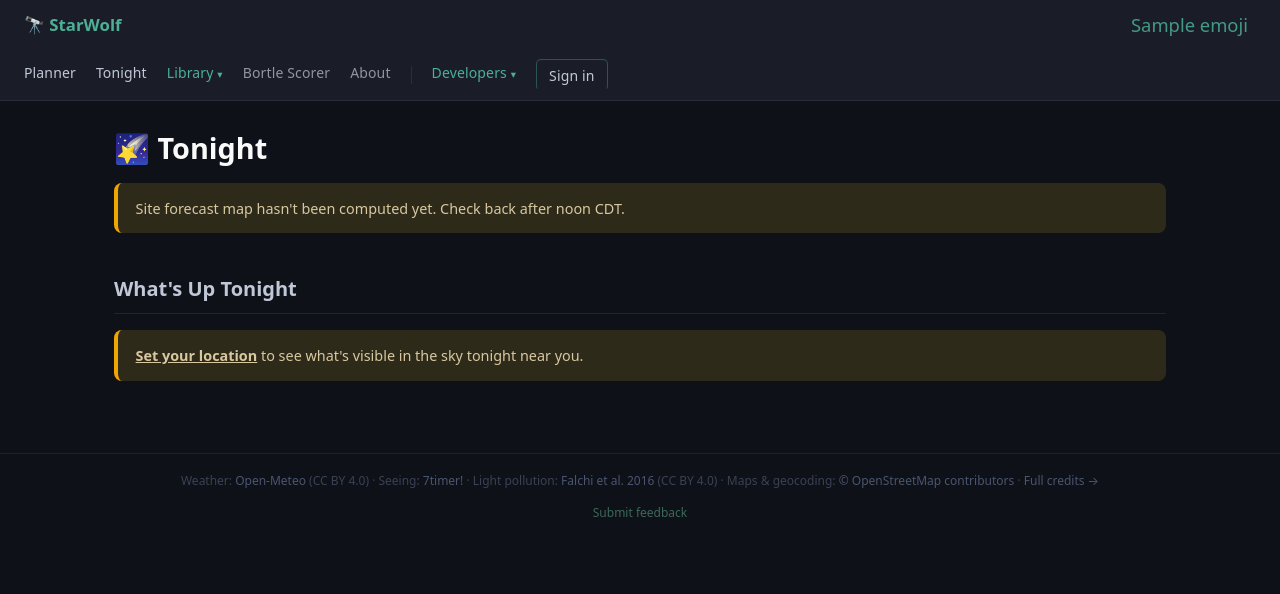
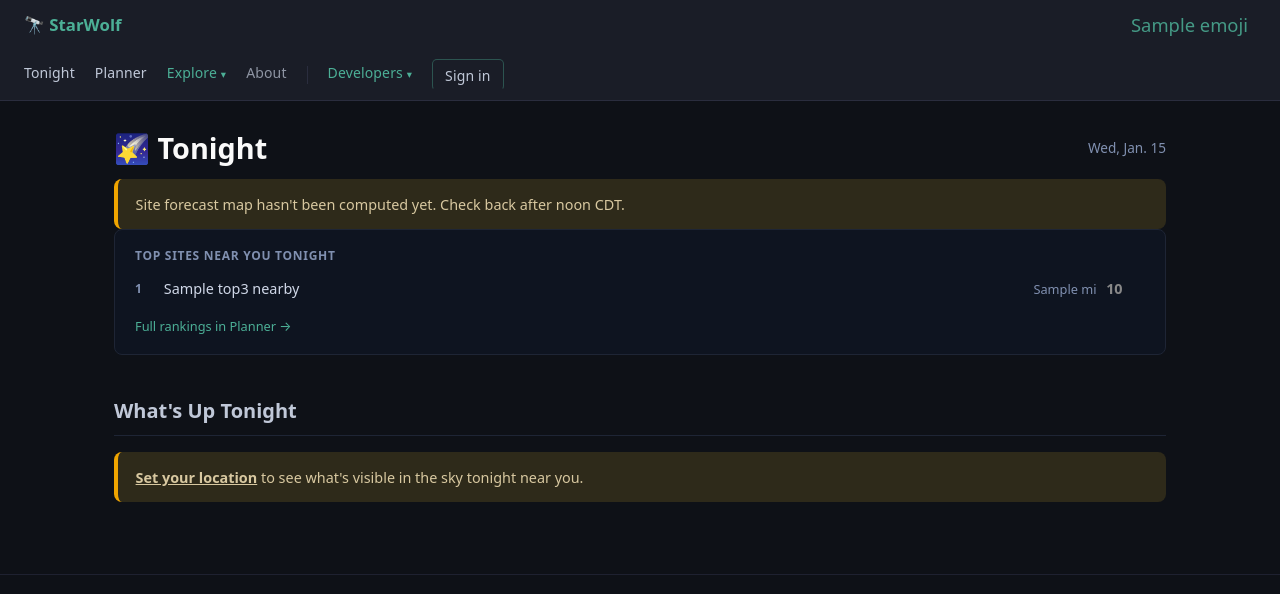
Before and after one commit to traviswolverton/starwolf, a Django app: template django/templates/pages/tonight.html in a window 1280 px wide. Shown: the top 594 px of the page. Run offline with Django 5.2, Linux system fonts and the light colour scheme; the template is opened without the code that fills it: most values are stand-ins (such as "Sample title", 1, 10 or a date in 2020); some libraries are stand-ins or nearby versions.

Commit message:
UX redesign: verdict header, top 3 nearby, Explore nav, auth redirect
- Tonight: verdict-first hero (Worth the drive / Marginal / Poor) with score + next good night chip
- Tonight: Top 3 sites within 100 mi block above What's Up Tonight
- Tonight: conditions card reordered — cloud cover leads
- Nav: Library → Explore, Bortle Scorer removed (now on Sites page)
- Nav: Tonight before Planner; auth users redirect from / to /tonight
- Planner: cold-start hint text below Run Forecast button

Co-Authored-By: Claude Sonnet 4.6 <noreply@anthropic.com>

```diff
--- a/django/config/urls.py
+++ b/django/config/urls.py
@@ -4,7 +4,7 @@ from pathlib import Path
 
 from django.contrib import admin
 from django.http import JsonResponse
-from django.shortcuts import render
+from django.shortcuts import redirect, render
 from django.urls import include, path
 
 from pages import api_views
@@ -37,6 +37,10 @@ def health(request):
 
 
 def home(request):
+    # Authenticated users land on Tonight
+    if request.user.is_authenticated:
+        return redirect("tonight")
+
     # Determine what's "new" since last visit
     session_key = "last_home_visit"
     today = date.today()
--- a/django/static/css/main.css
+++ b/django/static/css/main.css
@@ -450,6 +450,7 @@ header { background: #1a1d27; border-bottom: 1px solid #2a2d3e; }
 .planner-run-form { display: flex; align-items: center; flex-wrap: wrap; gap: 1rem; margin-bottom: 1.5rem; }
 .radius-row { display: flex; align-items: center; gap: 0.6rem; }
 .planner-run-btn { white-space: nowrap; }
+.planner-run-hint { font-size: 0.78rem; color: #8090b0; }
 .planner-site-count { font-size: 0.83rem; color: #666; }
 .planner-site-count.warn { color: #e6a817; }
 
@@ -879,6 +880,8 @@ header { background: #1a1d27; border-bottom: 1px solid #2a2d3e; }
 .sites-table tbody tr:last-child td { border-bottom: none; }
 .sites-table tbody tr:nth-child(even) td { background: #111420; }
 .sites-table tbody tr:hover td { background: #1e2436 !important; }
+.sites-utility-bar { margin-bottom: 1rem; }
+.sites-bortle-link { font-size: 0.85rem; }
 
 .col-dist   { white-space: nowrap; color: #4caf96; font-variant-numeric: tabular-nums; min-width: 4.5rem; }
 .col-name   { font-weight: 500; }
@@ -2242,8 +2245,36 @@ a.catalog-card:hover { border-color: #3a4a6a; }
 .obj-vis-note { font-size: 0.82rem; color: #708090; margin: 0.4rem 0 0; }
 
 /* ── Consolidated Tonight page ───────────────────────────────────────── */
-.tonight-page-header { display: flex; align-items: center; justify-content: space-between; margin-bottom: 0.75rem; }
-.tonight-page-header h1 { margin: 0; }
+.tonight-page-header { margin-bottom: 0.5rem; }
+.tonight-heading-row { display: flex; align-items: center; justify-content: space-between; margin-bottom: 0.25rem; }
+.tonight-heading-row h1 { margin: 0; }
+/* admin controls row keeps flex layout */
+.tonight-page-header .heatmap-controls { margin-top: 0.5rem; }
+.tonight-date-label { font-size: 0.85rem; color: #8090b0; }
+.tonight-verdict { display: flex; align-items: center; gap: 0.75rem; flex-wrap: wrap; padding: 0.6rem 1rem; border-radius: 8px; margin-bottom: 0.75rem; }
+.tonight-verdict--good    { background: rgba(50, 200, 55, 0.12); border: 1px solid rgba(50, 200, 55, 0.3); }
+.tonight-verdict--marginal{ background: rgba(135, 200, 0, 0.10); border: 1px solid rgba(135, 200, 0, 0.3); }
+.tonight-verdict--poor    { background: rgba(220, 50, 50, 0.10); border: 1px solid rgba(220, 50, 50, 0.3); }
+.tonight-verdict-label { font-size: 1.1rem; font-weight: 700; }
+.tonight-verdict--good    .tonight-verdict-label { color: #32c837; }
+.tonight-verdict--marginal .tonight-verdict-label { color: #87c800; }
+.tonight-verdict--poor    .tonight-verdict-label { color: #dc3232; }
+.tonight-verdict-score { font-size: 0.85rem; color: #8090b0; }
+.tonight-next-good { font-size: 0.82rem; color: #4caf96; text-decoration: none; background: rgba(76,175,150,0.1); border: 1px solid rgba(76,175,150,0.3); border-radius: 4px; padding: 0.15rem 0.5rem; }
+.tonight-next-good:hover { background: rgba(76,175,150,0.2); }
+
+/* ── Top 3 nearby sites ──────────────────────────────────────────────── */
+.tonight-top3 { background: #0e1420; border: 1px solid #1e2535; border-radius: 8px; padding: 1rem 1.25rem; margin-bottom: 1.5rem; }
+.tonight-top3-header { font-size: 0.75rem; font-weight: 700; color: #8090b0; text-transform: uppercase; letter-spacing: 0.06em; margin-bottom: 0.75rem; }
+.tonight-top3-list { display: flex; flex-direction: column; gap: 0.5rem; margin-bottom: 0.75rem; }
+.tonight-top3-row { display: grid; grid-template-columns: 1.2rem 1fr auto auto auto; align-items: center; gap: 0.6rem; }
+.tonight-top3-rank { font-size: 0.75rem; color: #8090b0; font-weight: 600; }
+.tonight-top3-name { font-size: 0.9rem; color: #d0d8e8; white-space: nowrap; overflow: hidden; text-overflow: ellipsis; }
+.tonight-top3-dist { font-size: 0.8rem; color: #8090b0; white-space: nowrap; }
+.tonight-top3-score { font-size: 0.9rem; font-weight: 700; }
+.tonight-top3-star { font-size: 0.75rem; color: #f0c040; width: 0.8rem; }
+.tonight-top3-link { font-size: 0.8rem; color: #4caf96; text-decoration: none; }
+.tonight-top3-link:hover { text-decoration: underline; }
 .tonight-sky-section { margin-top: 2.5rem; }
 .tonight-sky-heading { font-size: 1.25rem; color: #c0c8d8; margin-bottom: 1rem; padding-bottom: 0.5rem; border-bottom: 1px solid #1e2535; }
 
--- a/django/templates/base.html
+++ b/django/templates/base.html
@@ -24,18 +24,17 @@
     </div>
 
     <nav class="nav-links" :class="{ 'is-open': open }">
+      <a href="{% url 'tonight' %}" @click="open = false" class="{% if request.resolver_match.url_name == 'tonight' %}nav-active{% endif %}">Tonight</a>
       <a href="{% url 'planner' %}" @click="open = false" class="{% if request.resolver_match.url_name == 'planner' %}nav-active{% endif %}">Planner</a>
-      <a href="{% url 'tonight' %}" @click="open = false" class="{% if request.resolver_match.url_name == 'tonight' %}nav-active{% endif %}">Tonight</a>
       <div class="nav-dropdown-wrap" x-data="{ libOpen: false }" @click.outside="libOpen = false">
         <button class="nav-dropdown-trigger nav-dropdown-trigger--accent {% if request.resolver_match.url_name in 'sky_catalog,sky_object_detail,sites,site_detail' %}nav-active{% endif %}" @click="libOpen = !libOpen; open = true">
-          Library <span x-text="libOpen ? '▴' : '▾'" style="font-size:0.65rem;"></span>
+          Explore <span x-text="libOpen ? '▴' : '▾'" style="font-size:0.65rem;"></span>
         </button>
         <div class="nav-dropdown-panel" x-show="libOpen" x-cloak @click="libOpen = false; open = false">
           <a href="{% url 'sky_catalog' %}" class="nav-dropdown-item {% if request.resolver_match.url_name in 'sky_catalog,sky_object_detail' %}nav-active{% endif %}">🌌 Objects</a>
           <a href="{% url 'sites' %}" class="nav-dropdown-item {% if request.resolver_match.url_name in 'sites,site_detail' %}nav-active{% endif %}">📍 Sites</a>
         </div>
       </div>
-      <a href="{% url 'bortle_scorer' %}" @click="open = false" class="nav-secondary {% if request.resolver_match.url_name == 'bortle_scorer' %}nav-active{% endif %}">Bortle Scorer</a>
       <a href="{% url 'about' %}" @click="open = false" class="nav-secondary {% if request.resolver_match.url_name == 'about' %}nav-active{% endif %}">About</a>
       <div class="nav-divider"></div>
       <div class="nav-dropdown-wrap" x-data="{ devOpen: false }" @click.outside="devOpen = false">
--- a/django/templates/pages/planner.html
+++ b/django/templates/pages/planner.html
@@ -55,6 +55,7 @@
           {% if not effective_count %}disabled title="No sites in range"{% endif %}>
     {% if has_results %}🔄 Re-run Forecast{% else %}▶ Run Forecast{% endif %}
   </button>
+  {% if not has_results and effective_count %}<span class="planner-run-hint">Scores all sites in radius — typically 30–60 seconds</span>{% endif %}
 
   {% if effective_count %}
   <span class="planner-site-count">
--- a/django/templates/pages/sites.html
+++ b/django/templates/pages/sites.html
@@ -9,6 +9,10 @@
   📍 <a href="{% url 'location' %}">Set your location</a> to see distance and sort by proximity.
 </div>
 {% endif %}
+
+<div class="sites-utility-bar">
+  <a href="{% url 'bortle_scorer' %}" class="btn-secondary sites-bortle-link">🔭 Look up Bortle class for any location →</a>
+</div>
 
 <!-- Filter bar -->
 <form
--- a/django/templates/pages/tonight.html
+++ b/django/templates/pages/tonight.html
@@ -3,7 +3,21 @@
 
 {% block content %}
 <div class="tonight-page-header">
-  <h1>🌠 Tonight</h1>
+  <div class="tonight-heading-row">
+    <h1>🌠 Tonight</h1>
+    {% if target_date %}<span class="tonight-date-label">{{ target_date|date:"D, N j" }}</span>{% endif %}
+  </div>
+  {% if verdict and has_location %}
+  <div class="tonight-verdict tonight-verdict--{{ verdict_color }}">
+    <span class="tonight-verdict-label">{{ verdict }}</span>
+    {% if forecast_scores %}<span class="tonight-verdict-score">score {{ forecast_scores.composite }}</span>{% endif %}
+    {% if next_good_night and verdict_color != "good" %}
+    <a href="?date={{ next_good_night.date|date:'Y-m-d' }}" class="tonight-next-good">
+      Next good night: {{ next_good_night.date|date:"D j M" }} &nbsp;{{ next_good_night.score }} →
+    </a>
+    {% endif %}
+  </div>
+  {% endif %}
   {% if is_admin %}
   <div class="heatmap-controls" id="heatmap-controls">
     {% if not heatmap_has_data %}
@@ -61,6 +75,25 @@
 </div>
 {% endif %}
 
+{# ── Top 3 Nearby Sites ───────────────────────────────────────────────── #}
+{% if top3_nearby %}
+<div class="tonight-top3">
+  <div class="tonight-top3-header">Top sites near you tonight</div>
+  <div class="tonight-top3-list">
+    {% for s in top3_nearby %}
+    <div class="tonight-top3-row">
+      <span class="tonight-top3-rank">{{ forloop.counter }}</span>
+      <span class="tonight-top3-name">{{ s.name }}</span>
+      <span class="tonight-top3-dist">{{ s.dist_mi }} mi</span>
+      <span class="tonight-top3-score" style="color:{{ s.color }};">{{ s.score }}</span>
+      {% if s.score >= 70 %}<span class="tonight-top3-star">✦</span>{% else %}<span class="tonight-top3-star"></span>{% endif %}
+    </div>
+    {% endfor %}
+  </div>
+  <a href="{% url 'planner' %}" class="tonight-top3-link">Full rankings in Planner →</a>
+</div>
+{% endif %}
+
 {# ── What's Up Tonight (user location) ───────────────────────────────── #}
 <div class="tonight-sky-section">
   <h2 class="tonight-sky-heading">What's Up Tonight</h2>
@@ -96,8 +129,16 @@
     {% else %}sky-cond-poor{% endif %}">
     <div class="sky-cond-scores">
       <span class="sky-cond-item">
+        <span class="sky-cond-label">☁️ Cloud</span>
+        <span class="sky-cond-value">{{ forecast_scores.cloud_pct }}%</span>
+      </span>
+      <span class="sky-cond-item">
         <span class="sky-cond-label">Overall</span>
         <span class="sky-cond-value">{{ forecast_scores.composite }}</span>
+      </span>
+      <span class="sky-cond-item">
+        <span class="sky-cond-label">🌙 Moon</span>
+        <span class="sky-cond-value">{{ forecast_scores.moon_score }}</span>
       </span>
       {% if forecast_scores.naked_eye is not None %}
       <span class="sky-cond-item">
@@ -105,14 +146,6 @@
         <span class="sky-cond-value">{{ forecast_scores.naked_eye }}</span>
       </span>
       {% endif %}
-      <span class="sky-cond-item">
-        <span class="sky-cond-label">☁️ Cloud</span>
-        <span class="sky-cond-value">{{ forecast_scores.cloud_pct }}%</span>
-      </span>
-      <span class="sky-cond-item">
-        <span class="sky-cond-label">🌙 Moon</span>
-        <span class="sky-cond-value">{{ forecast_scores.moon_score }}</span>
-      </span>
       <span class="sky-cond-item">
         <span class="sky-cond-label">💧 Humidity</span>
         <span class="sky-cond-value">{{ forecast_scores.humidity }}%</span>
```
Also changed, not shown: django/pages/views.py (+47 -24 lines), release_notes.json (+10 -0 lines).
